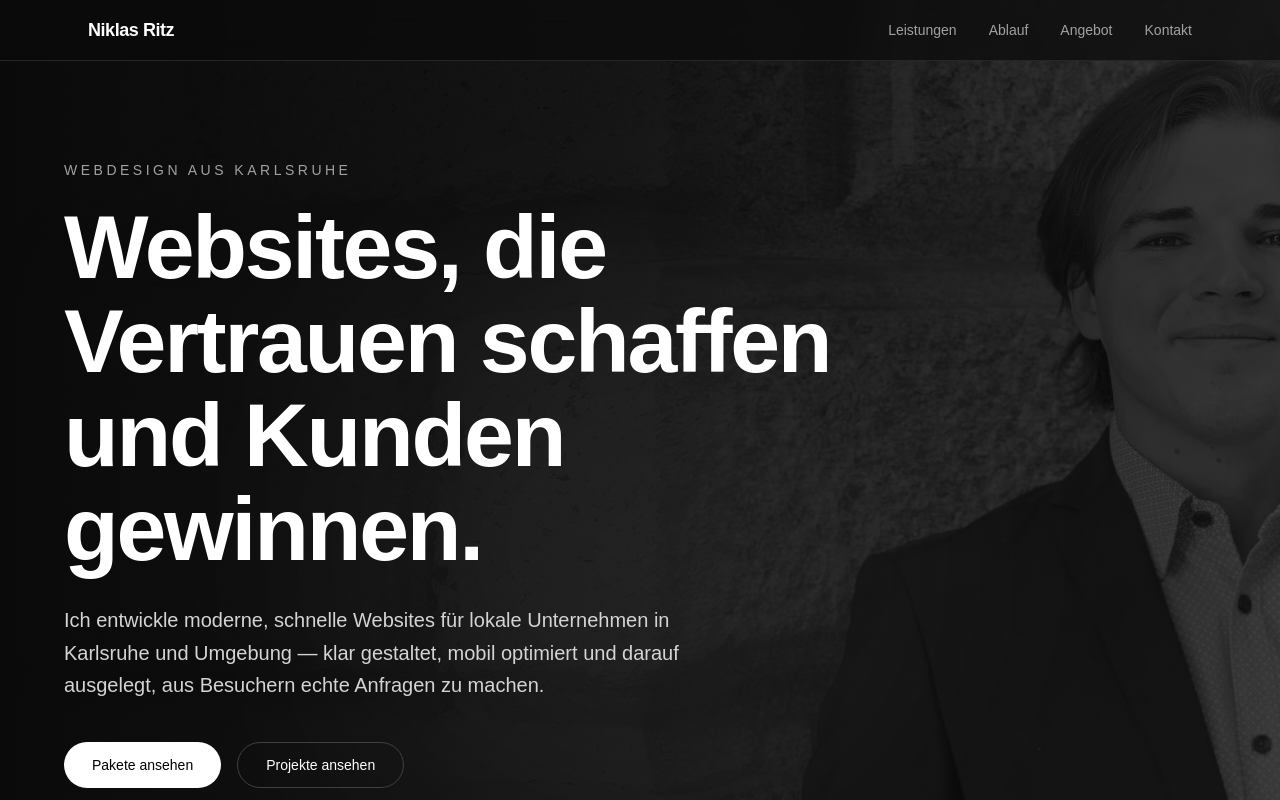
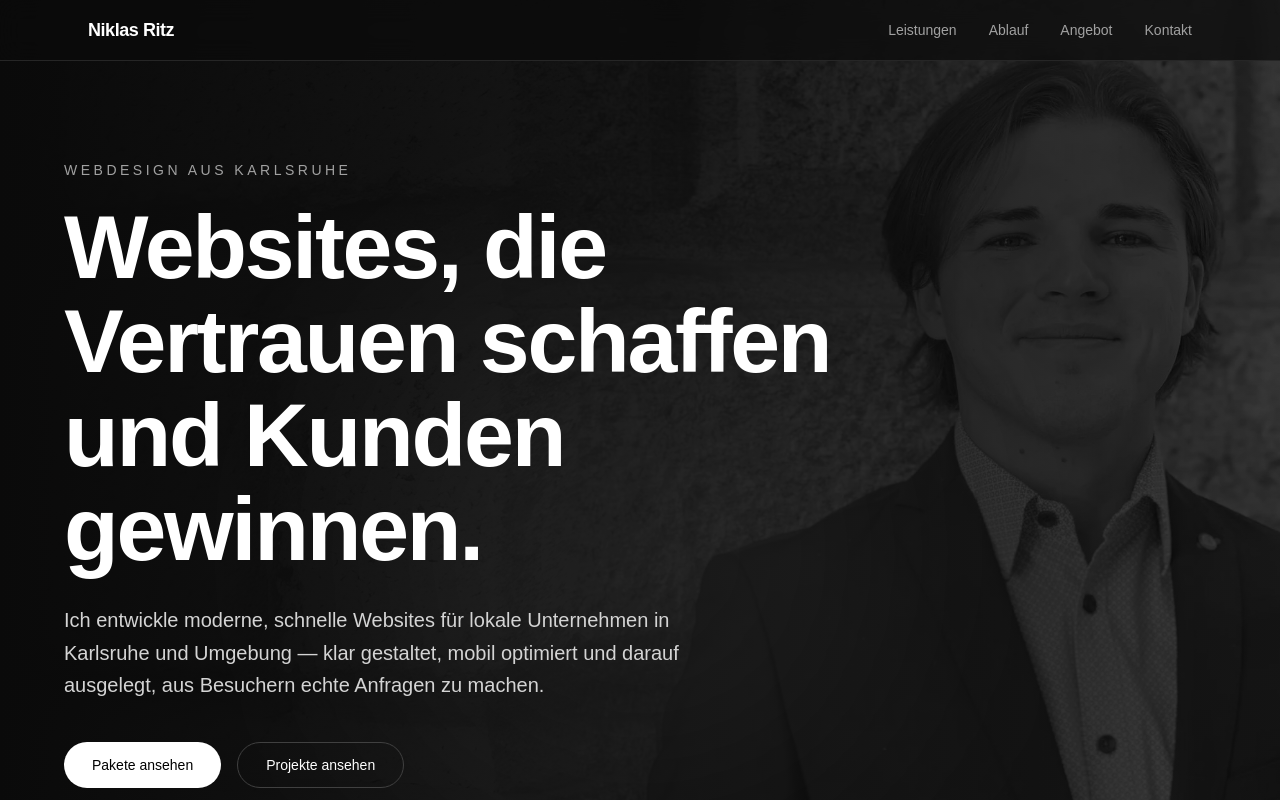
Before and after one commit to niklasritzbusiness-creator/niklasritz-website, a Next.js app: page / in a window 1280 px wide. Shown: the top 800 px of the page. Built offline with nearby package versions, Linux system fonts and the light colour scheme.

Commit message:
Hero Section Background Image Update

```diff
--- a/app/sections/Hero.tsx
+++ b/app/sections/Hero.tsx
@@ -11,7 +11,7 @@ export default function Hero() {
         priority
         fetchPriority="high"
         sizes="100vw"
-        className="object-cover object-center grayscale"
+        className="object-cover object-[70%_center] grayscale"
       />
 
       {/* Dark overlay for readability */}
```
